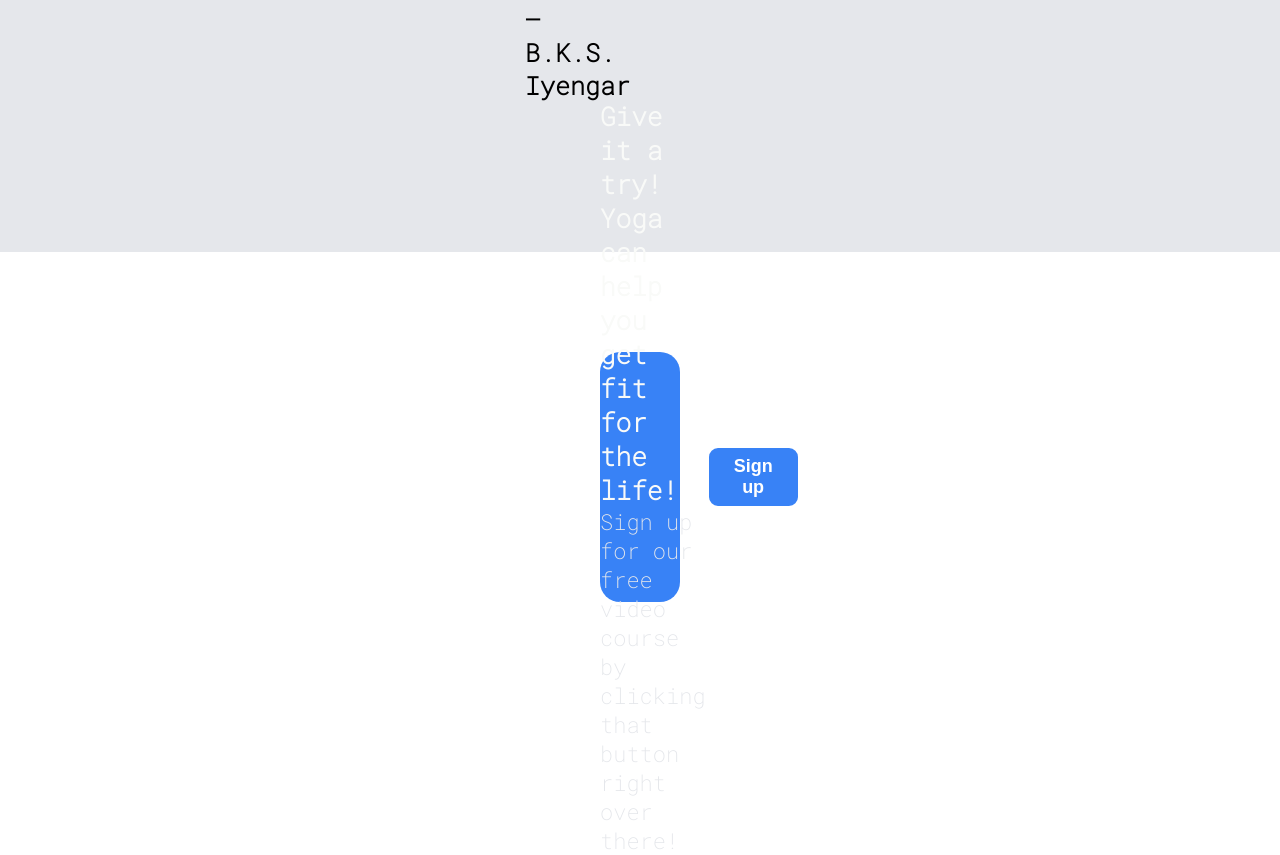
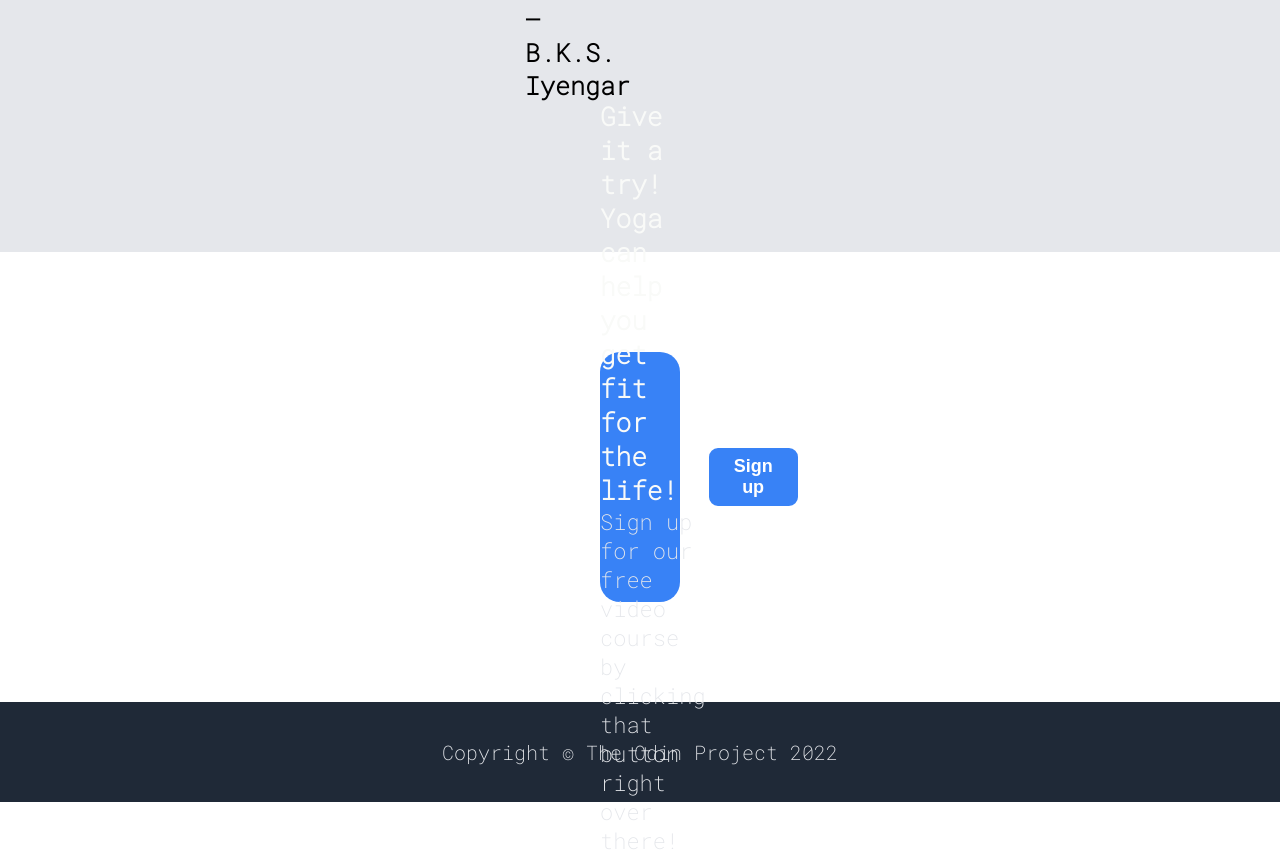
Before and after one commit to Garry3Fingers/Landing-Page, a plain HTML site: page index.html in a window 1280 px wide. Shown: the part 3046-3901 px from the top of the page. Drawn offline with Linux system fonts and the light colour scheme.

Commit message:
Create a footer

```diff
--- a/index.html
+++ b/index.html
@@ -76,5 +76,8 @@
       <button class="action-button">Sign up</button>
     </div>
 
+    <div class="footer">
+      <p>Copyright &#169; The Odin Project 2022</p>
+    </div>
   </body>
 </html>
--- a/style.css
+++ b/style.css
@@ -20,6 +20,7 @@ h1,
   color: #F9FAF8;
 }
 
+.footer,
 .header,
 .hero {
   background-color: #1F2937;
@@ -30,6 +31,7 @@ h2,
   color: #1F2937;
 }
 
+.footer,
 .second-paragraph,
 .hero-secondary-text,
 a {
@@ -190,3 +192,12 @@ p.quote-text {
 .action-button {
   border: 3px solid white;
 }
+
+/** Footer section **/
+.footer {
+  height: 100px;
+  display: flex;
+  justify-content: center;
+  align-items: center;
+  font-size: 20px;
+}
```
